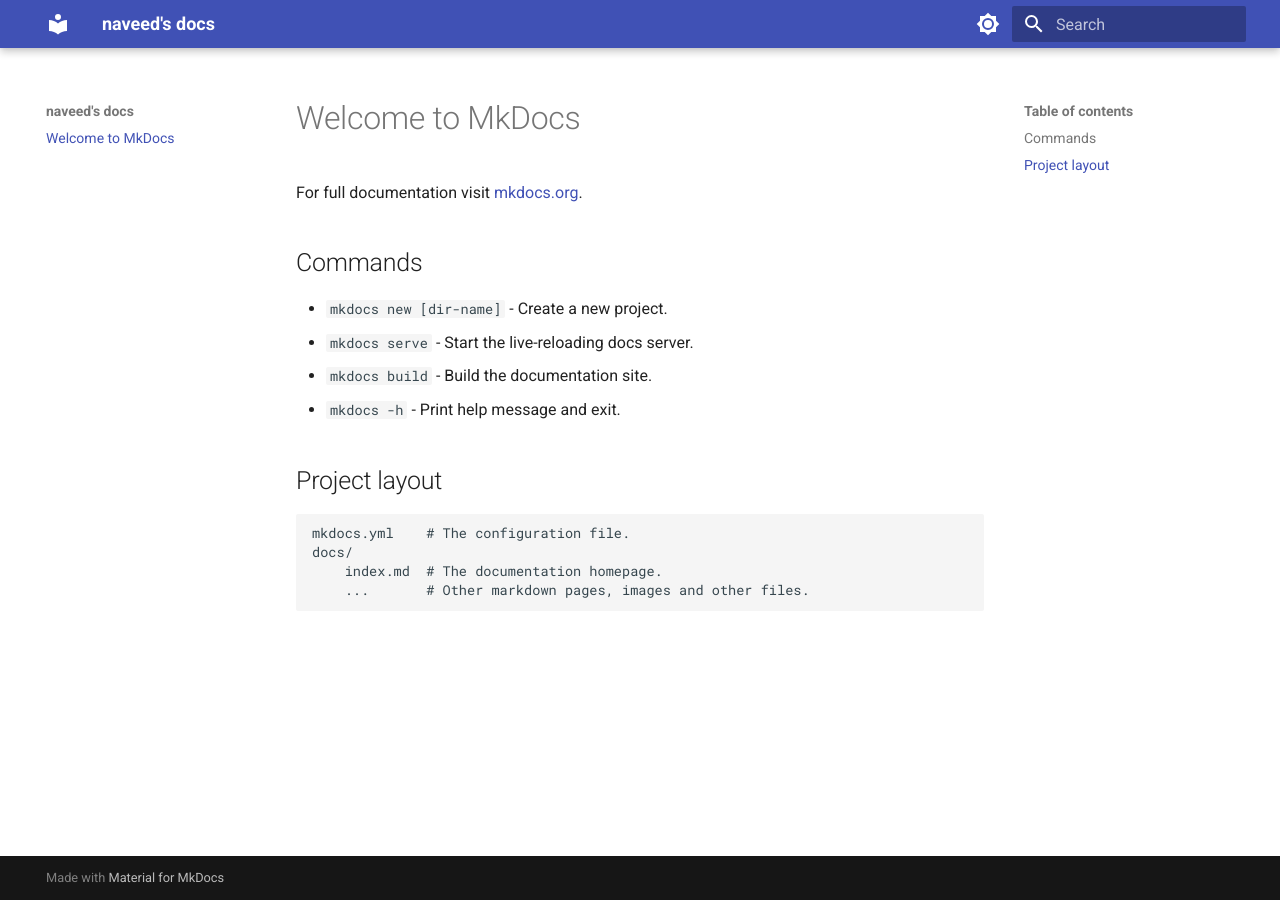
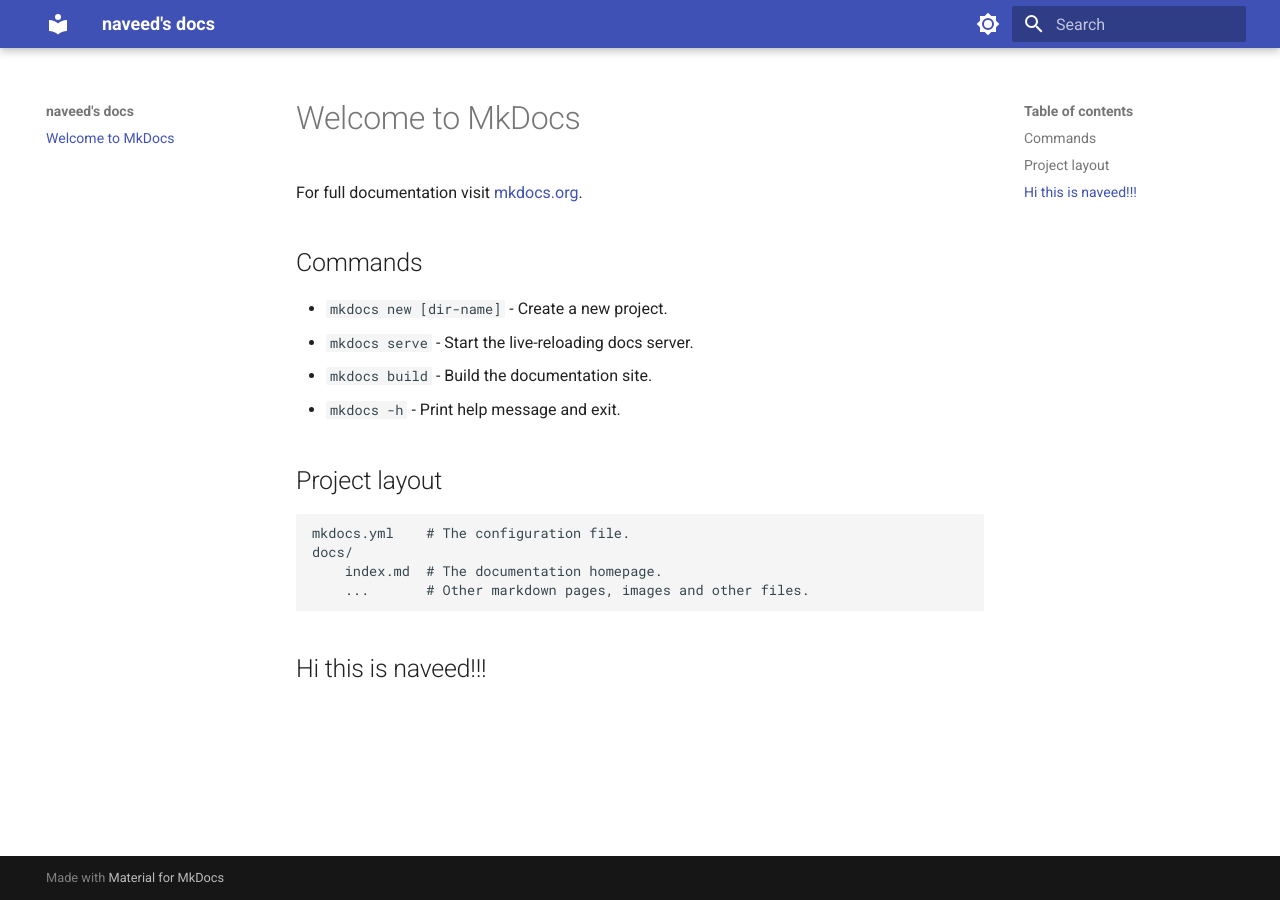
Before and after one commit to naveid19/mkdocs-replication, an MkDocs documentation site: the page built from docs/index.md, in a window 1280 px wide. Built offline with MkDocs 1.6.1 and Material for MkDocs 9.7.7, drawn with Linux system fonts in a browser that asks for light colours.

Commit message:
greetings

```diff
--- a/docs/index.md
+++ b/docs/index.md
@@ -15,3 +15,5 @@
     docs/
         index.md  # The documentation homepage.
         ...       # Other markdown pages, images and other files.
+
+## Hi this is naveed!!!
```
